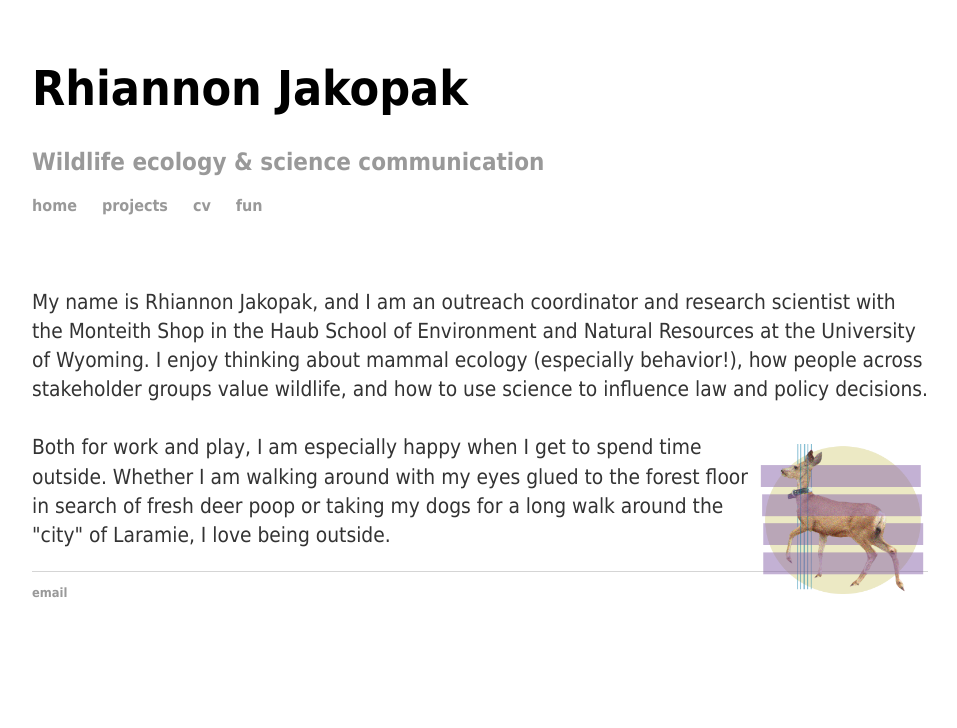
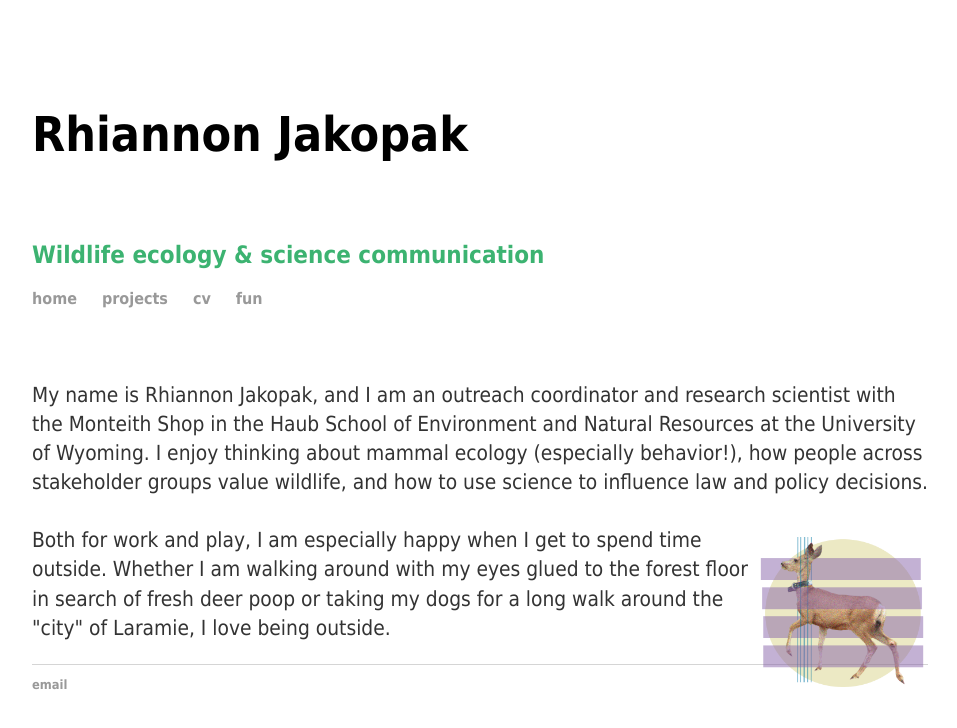
Before and after one commit to rjakopak/rjakopak.github.io, a plain HTML site: page index.html in a window 1280 px wide. Shown: the whole page, without its empty margins (160-1117 px from the left). Drawn offline with Linux system fonts and the light colour scheme.

Commit message:
Update main.css

```diff
--- a/css/main.css
+++ b/css/main.css
@@ -21,12 +21,13 @@ a:hover {
 }
 h1 {
     font-size: 3em;
+    line-height: 3.1em;
     font-family: Tahoma, sans-serif;
 }
 h2 {
     font-size: 1.5em;
     font-family: Tahoma, Verdana, Segoe, sans-serif;
-    color: #999;
+    color: #3CB371;
 }
 p {
     font-size: 1.3em;
```
